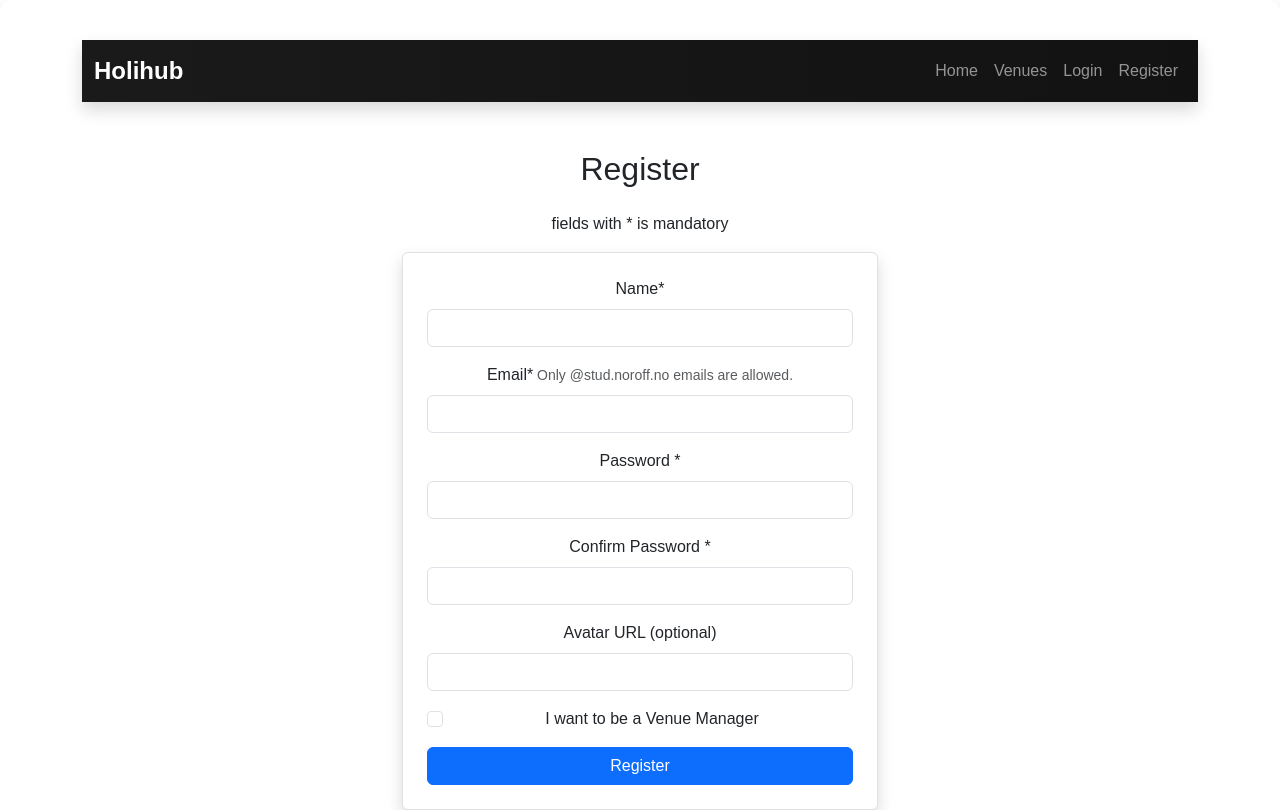
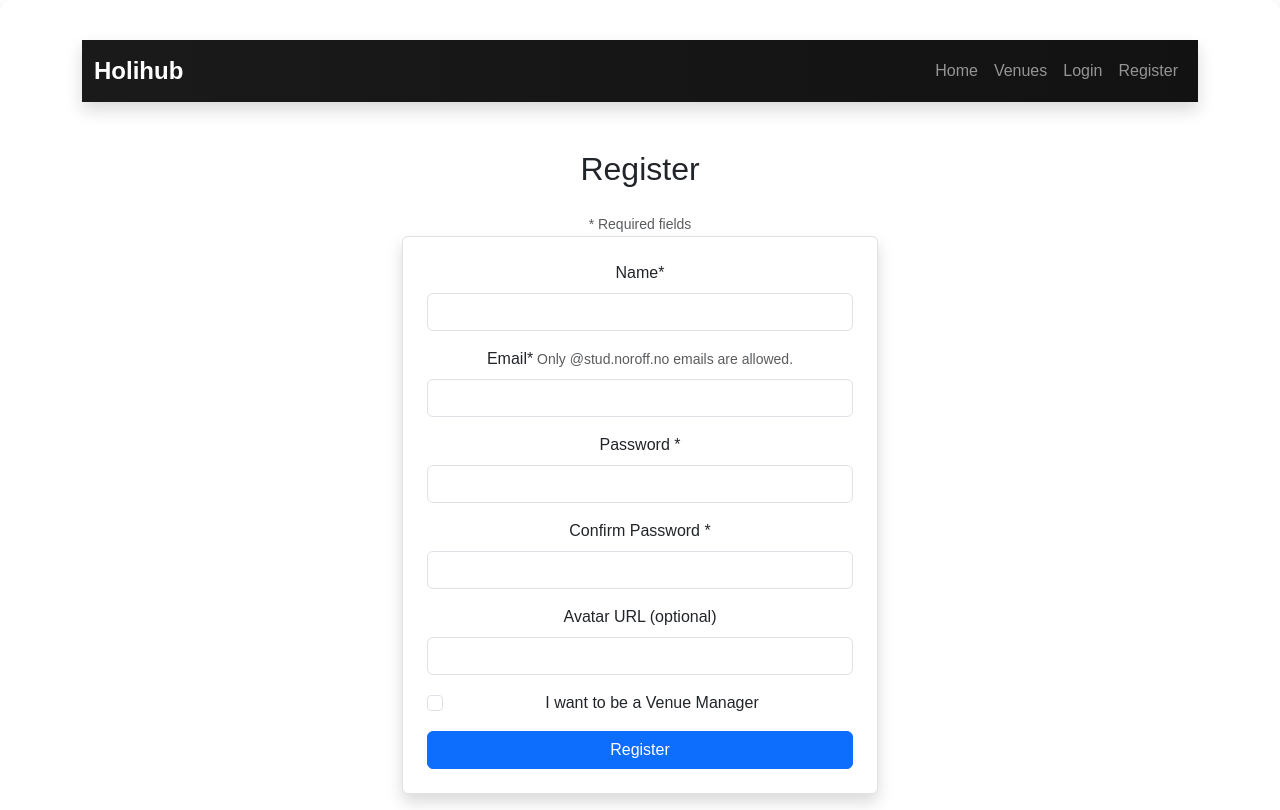
Before and after one commit to Voidwaker/pe2, a React (Vite) app: page /register in a window 1280 px wide. Shown: the top 810 px of the page. Built offline with nearby package versions, Linux system fonts and the light colour scheme.

Commit message:
Update Register.jsx
updated the register.jsx to give clearer feedback so its easier for the user to register a new account

```diff
--- a/src/components/Register.jsx
+++ b/src/components/Register.jsx
@@ -90,7 +90,7 @@ const Register = () => {
   return (
     <div className="container mt-5 mb-5" style={{ maxWidth: "500px" }}>
       <h2 className="text-center mb-4">Register</h2>
-      <p>fields with * is mandatory</p>
+      <small className="text-muted">* Required fields</small>
       {error && <div className="alert alert-danger text-center">{error}</div>}
       <form onSubmit={handleSubmit} className="p-4 border rounded shadow bg-white">
         <div className="mb-3">
@@ -116,7 +116,6 @@ const Register = () => {
             required
           />
         </div>
-
         <div className="mb-3">
           <label htmlFor="password" className="form-label">Password * </label>
           <input
@@ -128,7 +127,6 @@ const Register = () => {
             required
           />
         </div>
-
         <div className="mb-3">
           <label htmlFor="confirmPassword" className="form-label">Confirm Password * </label>
           <input
@@ -140,7 +138,6 @@ const Register = () => {
             required
           />
         </div>
-
         <div className="mb-3">
           <label htmlFor="avatarUrl" className="form-label">Avatar URL (optional)</label>
           <input
@@ -151,7 +148,6 @@ const Register = () => {
             onChange={(e) => setAvatarUrl(e.target.value)}
           />
         </div>
-
         <div className="form-check mb-3">
           <input
             type="checkbox"
@@ -162,7 +158,6 @@ const Register = () => {
           />
           <label htmlFor="venueManager" className="form-check-label">I want to be a Venue Manager</label>
         </div>
-
         <button type="submit" className="btn btn-primary w-100">Register</button>
       </form>
     </div>
```
